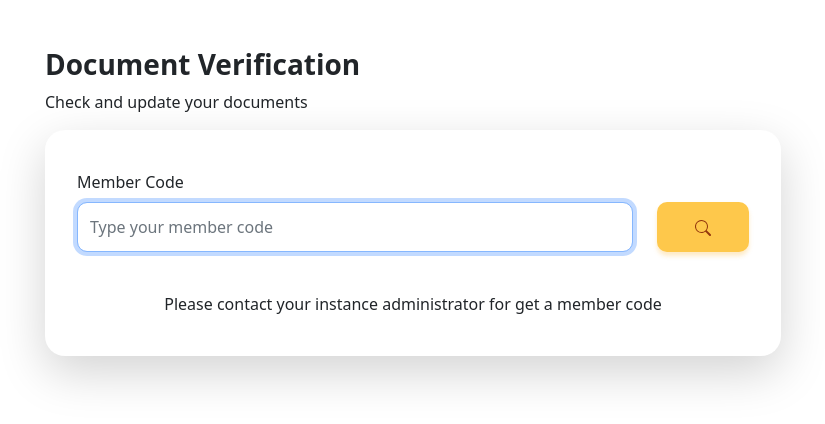
After one commit to mnmahmud1/doku-documentary, a PHP site: page /docuVerification.php in a window 1280 px wide. The commit adds this page. Shown: the top 424 px of the page, without its empty margins (227-1052 px from the left). Run offline with PHP 8.4, Linux system fonts and the light colour scheme; some libraries are stand-ins or nearby versions.

Commit message:
buat docuverification.php, ubah nama signin.php, ubah signup.php

```diff
--- /dev/null
+++ b/docuVerification.php
@@ -0,0 +1,95 @@
+<?php $doc = ["title" => "Doku - Document Verification"] ?>
+<?php require "includes/php/header.php" ?>
+<?php require "includes/php/conn.php" ?>
+<link rel="stylesheet" href="includes/css/form.css">
+
+<!-- Body HTML -->
+
+
+<div class="container mb-5">
+    <div class="row justify-content-center">
+        <div class="col-sm-8">
+            <div class="mt-5">
+                <h3 class="fw-bold">Document Verification</h3>
+                <p>Check and update your documents</p>
+            </div>
+            <div class="card shadow-lg border-0 py-4 px-3">
+                <div class="card-body">
+                    <form action="includes/functionInstance.php" method="post">
+                        <label for="memberCode" class="form-label">Member Code</label>
+                        <div class="row">
+                            <div class="col-sm-10">
+                                <div class="mb-3">
+                                    <input type="text" name="memberCode" id="memberCode" class="form-control" placeholder="Type your member code" maxlength="30" autofocus required>
+                                </div>
+                            </div>
+                            <div class="col-sm">
+                                <div class="d-grid gap-2">
+                                    <button type="submit" class="btn btn-1" name="find">
+                                        <svg xmlns="http://www.w3.org/2000/svg" width="16" height="16" fill="currentColor" class="bi bi-search" viewBox="0 0 16 16">
+                                            <path d="M11.742 10.344a6.5 6.5 0 1 0-1.397 1.398h-.001c.03.04.062.078.098.115l3.85 3.85a1 1 0 0 0 1.415-1.414l-3.85-3.85a1.007 1.007 0 0 0-.115-.1zM12 6.5a5.5 5.5 0 1 1-11 0 5.5 5.5 0 0 1 11 0z"/>
+                                        </svg>
+                                    </button>
+                                </div>
+                            </div>
+                        </div>
+                    </form>
+
+                    <?php if(isset($_GET["id"])) : ?>
+                        <form id="formVerification" action="includes/php/functionPublic.php" method="post" enctype="multipart/form-data">
+                            <!-- Member Details -->
+                            <h4 class="fw-bold mt-4 mb-3">Member Details</h4>
+                            Member Code
+                            <p class="fw-bold">MA1235</p>
+                            Member Name
+                            <p class="fw-bold">M Nurhasan Mahmudi</p>
+                            Group
+                            <p class="fw-bold">XI TKJ 2</p>
+
+                            <!-- Documents Details -->
+                            <h4 class="fw-bold mt-4 mt-5 mb-3">Your Documents</h4>
+
+                            <!-- Document Upload -->
+                            <div class="row">
+                                <div class="col-sm-6 mb-4">
+                                    <p>Photo Ijazah (asli) <a href="#" class="linkOrange">Lihat</a></p>
+                                    <input type="file" name="unique" id="unique" class="form-control">
+                                </div>
+                                <div class="col-sm-6 mb-4">
+                                    <p>Photo Ijazah (asli) <a href="#" class="linkOrange">Lihat</a></p>
+                                    <input type="file" name="unique" id="unique" class="form-control">
+                                </div>
+                            </div>
+
+                            <!-- Make Changes Identity -->
+                            <div class="mb-3 mt-4">
+                                <label for="validator" class="form-label">Validator</label>
+                                <select type="text" name="validator" id="validator" class="form-select" required>
+                                    <option value="">Choose</option>
+                                    <option value="1">1</option>
+                                    <option value="2">2</option>
+                                </select>
+                            </div>
+                            <div class="mb-3">
+                                <label for="editor" class="form-label">Make Changes</label>
+                                <input type="text" name="editor" id="editor" class="form-control" placeholder="Type your name" required>
+                            </div>
+
+                            <div class="d-flex justify-content-end">
+                                <button type="button" class="btn btn-2 me-4" onclick="window.location.href = 'signin.php'">Cancel</button>
+                                <button type="submit" class="btn btn-1">Save Changes</button>
+                            </div>
+
+                        </form>
+                    <?php else : ?>
+                        <p id="msg" class="text-center mb-0 mt-4">Please contact your instance administrator for get a member code</p>
+                    <?php endif ?>
+
+                </div>
+            </div>
+        </div>
+    </div>
+</div>
+
+<!-- End Body HTML -->
+<?php require "includes/php/footer.php" ?>
--- a/includes/css/form.css
+++ b/includes/css/form.css
@@ -19,6 +19,13 @@
     border-radius: 10px;
 }
 
+.form-select {
+    border: 1.5px solid #e5e5e5 !important;
+    height: 50px !important;
+    box-shadow: 0px 4px 4px rgba(219, 226, 234, 0.25) !important;
+    border-radius: 10px !important;
+}
+
 .btn-1 {
     background-color: #fec84b;
     color: #93370d;
@@ -27,3 +34,21 @@
     height: 50px;
     border-radius: 10px;
 }
+
+.btn-1:hover {
+    color: #93370d;
+    background-color: #ffd779;
+}
+
+.btn-2 {
+    background-color: #fff;
+    color: #f04438;
+    font-weight: bold;
+    height: 50px;
+    border-radius: 10px;
+}
+
+.btn-2:hover {
+    background-color: #fef3f2;
+    color: #b42318;
+}
```
Also changed, not shown: signup.php (+4 -4 lines), signin.php (renamed from login.php).
